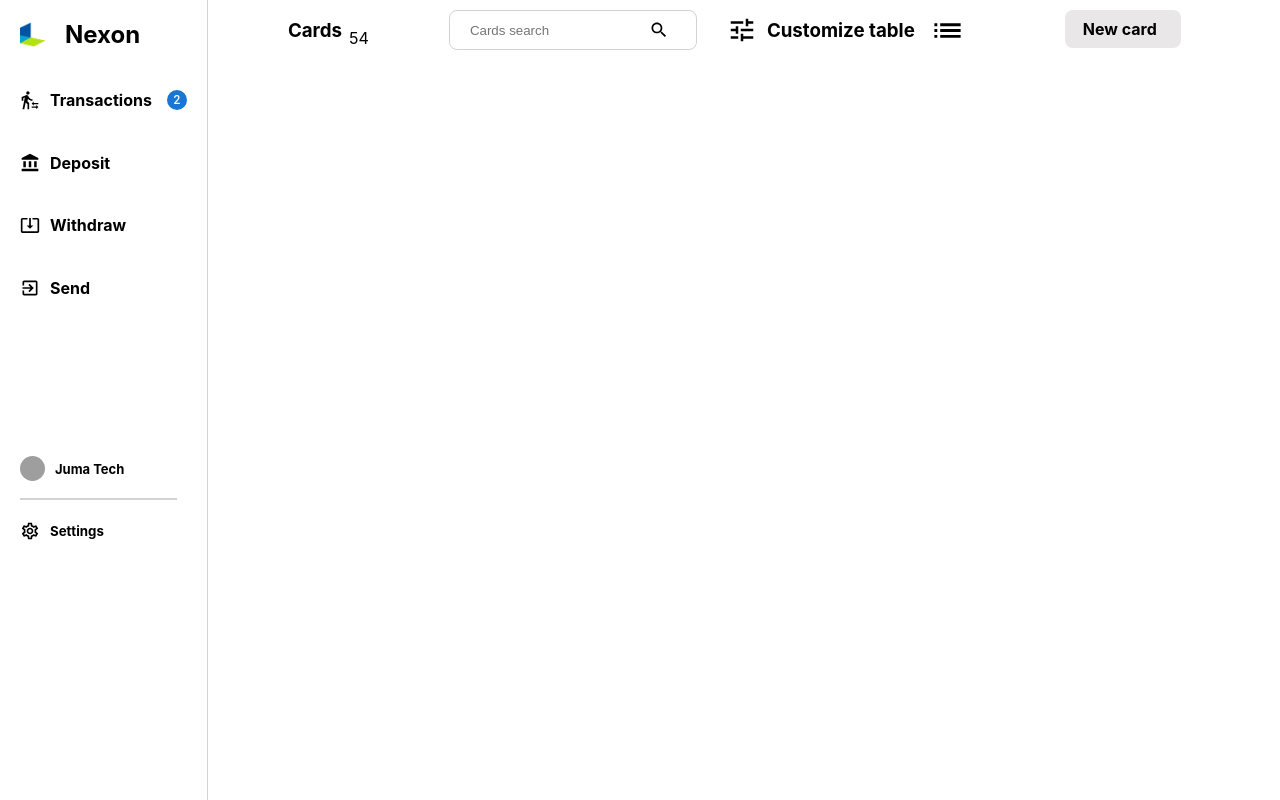
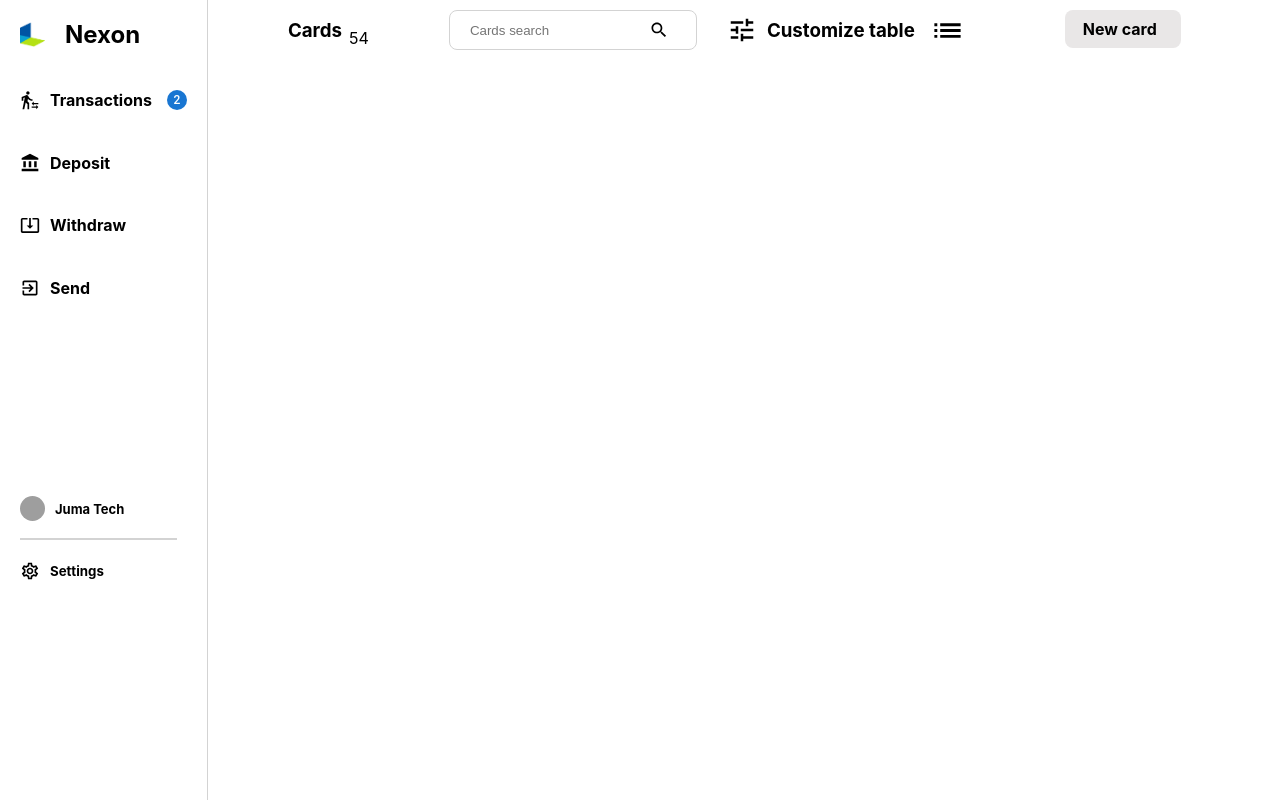
Before and after one commit to jumatech78/payment_system, a React (Create React App) app in the folder payment_system/: page / in a window 1280 px wide. Built offline with nearby package versions, Linux system fonts and the light colour scheme; grey boxes are pictures that could not be loaded.

Commit message:
updated drawer

```diff
--- a/payment_system/package.json
+++ b/payment_system/package.json
@@ -11,7 +11,7 @@
     "@testing-library/user-event": "^13.5.0",
     "react": "^17.0.2",
     "react-dom": "^17.0.2",
-    "react-scripts": "5.0.0",
+    "react-scripts": "^5.0.0",
     "web-vitals": "^2.1.4"
   },
   "scripts": {
--- a/payment_system/src/components/Drawerbar/drawerbarstyles.css
+++ b/payment_system/src/components/Drawerbar/drawerbarstyles.css
@@ -54,7 +54,7 @@
     display: flex;
     align-items: center;
     margin-left: 20px;
-    margin-top: 120px;
+    margin-top: 160px;
     border-bottom: 2px solid lightgrey;
 }
 .footer_section > h5{
--- a/payment_system/src/components/Drawerbar/index.js
+++ b/payment_system/src/components/Drawerbar/index.js
@@ -38,6 +38,7 @@ function Drawerbar() {
         <ExitToAppIcon className="drawer_icon" />
         <h4 className="h4">Send</h4>
       </div>
+
       <div className="footer_section">
         <Avatar
           className="footer_avatar"
```
Also changed, not shown: 1 other file (tests, documents, lock files or other folders).
